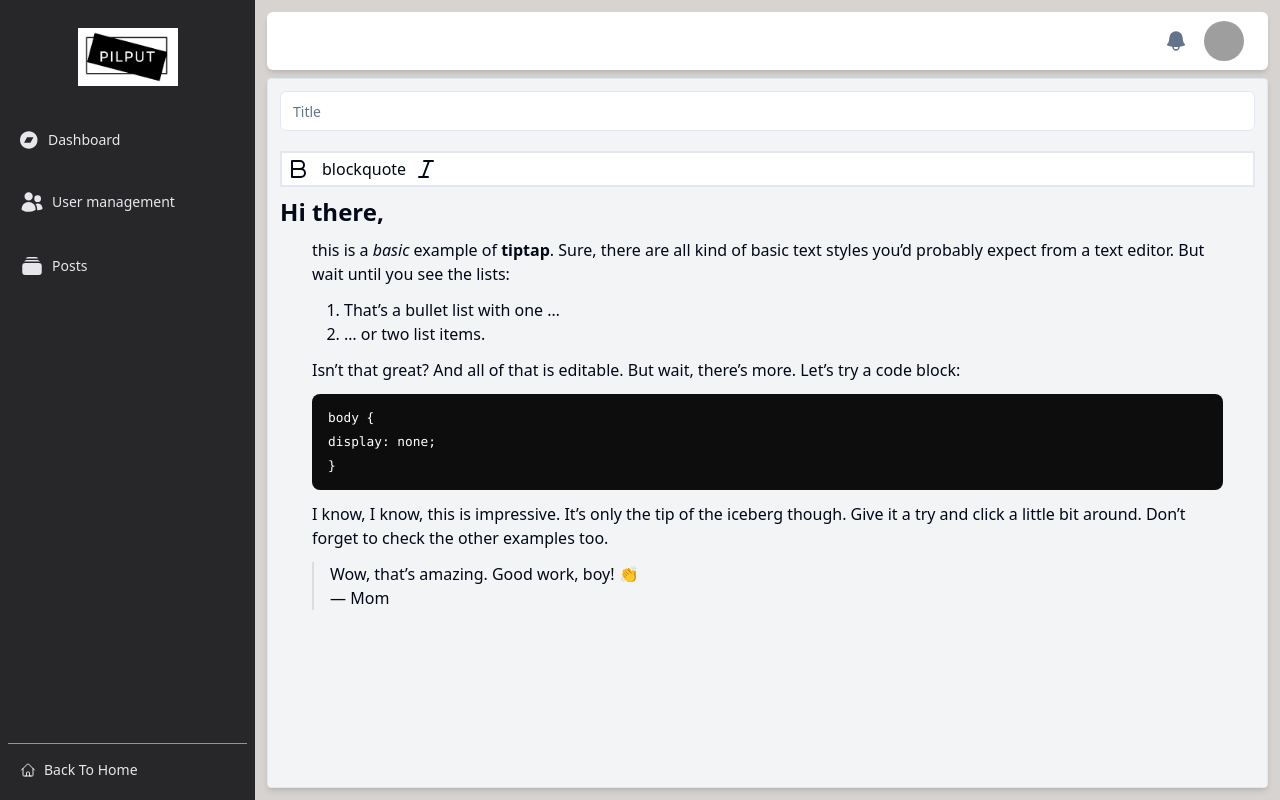
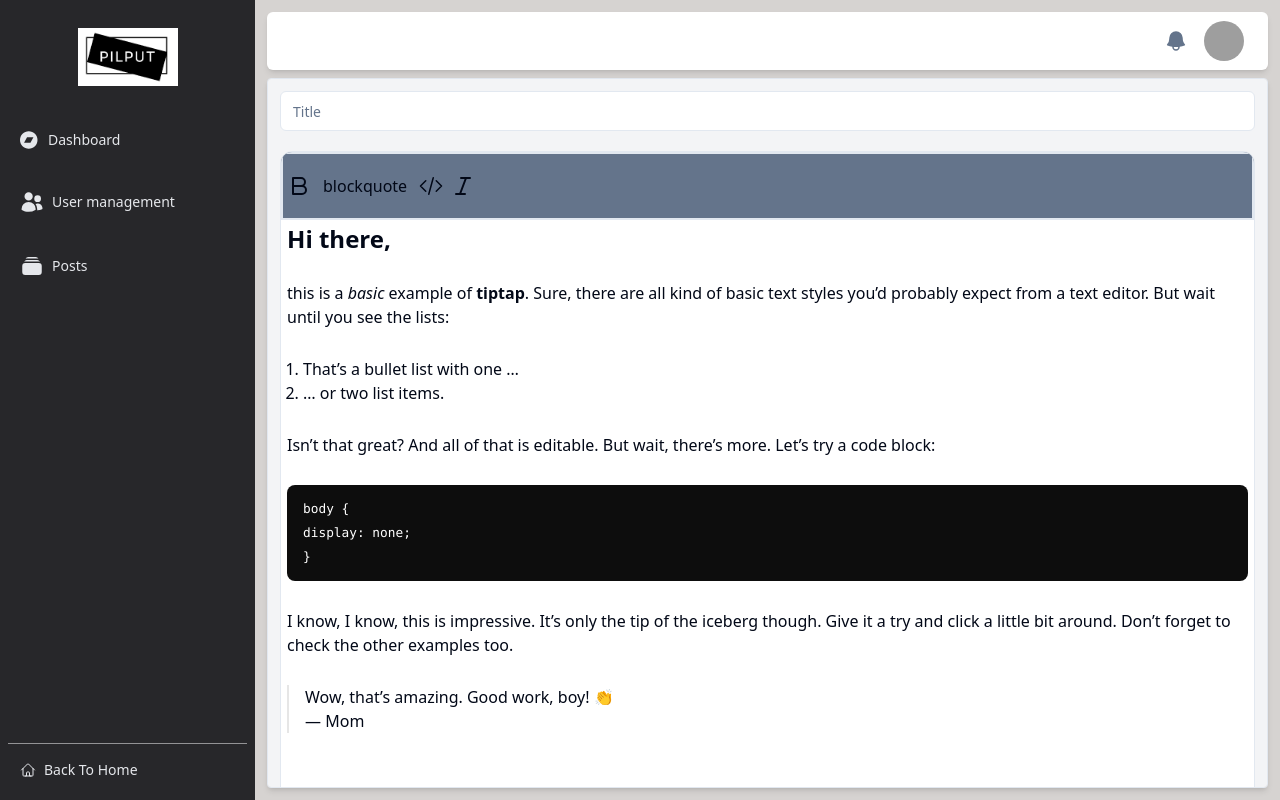
Before and after one commit to cecep31/pilput-type, a React (Vite) app: page /posts/create in a window 1280 px wide. Built offline with nearby package versions, Linux system fonts and the light colour scheme; no server answers; grey boxes are pictures that could not be loaded.

Commit message:
Fix formatting issues in Editor and MenuBar components

```diff
--- a/src/components/post/Editor.tsx
+++ b/src/components/post/Editor.tsx
@@ -1,13 +1,12 @@
-import '@/titptap.scss'
+import "@/titptap.scss";
 // src/Tiptap.jsx
 import { BubbleMenu, EditorProvider } from "@tiptap/react";
 import StarterKit from "@tiptap/starter-kit";
 import MenuBar from "./MenuBar";
-import Blockquote from '@tiptap/extension-blockquote';
-import Buble from './Bubble';
+import Buble from "./Bubble";
 
 // define your extension array
-const extensions = [StarterKit,Blockquote];
+const extensions = [StarterKit];
 
 const content = `
 <h2>
@@ -42,16 +41,18 @@ display: none;
 
 const Tiptap = () => {
   return (
-    <>
-      <EditorProvider
+    <div className="bg-white border rounded-xl overflow-hidden">
+      <EditorProvider editable={true}
         slotBefore={<MenuBar />}
         extensions={extensions}
         content={content}
       >
         {/* <FloatingMenu><MenuBar/></FloatingMenu> */}
-        <BubbleMenu><Buble /></BubbleMenu>
+        <BubbleMenu>
+          <Buble />
+        </BubbleMenu>
       </EditorProvider>
-    </>
+    </div>
   );
 };
 
--- a/src/components/post/MenuBar.tsx
+++ b/src/components/post/MenuBar.tsx
@@ -8,18 +8,43 @@ const MenuBar = () => {
     return null;
   }
   return (
-    <div className="flex space-x-1 mb-3 border-2 bg-white">
+    <div className="flex space-x-1 border-2 bg-slate-500 py-4">
       <button
         onClick={() => editor?.chain().focus().toggleBold().run()}
-        className={`${editor?.isActive("bold") ? "bg-slate-600 text-white" : ""} p-1`}
+        className={`${
+          editor?.isActive("bold") ? "bg-slate-600 text-white" : ""
+        } p-1`}
       >
         <Bold />
       </button>
       <button
-        onClick={() => editor?.commands.toggleBlockquote()}
-        className={`${editor?.isActive("bold") ? "bg-slate-600 text-white" : ""} p-1`}
+        onClick={() => editor?.chain().focus().toggleBlockquote().run()}
+        className={`${
+          editor?.isActive("bold") ? "bg-slate-600 text-white" : ""
+        } p-1`}
       >
         blockquote
+      </button>
+      <button
+        onClick={() => editor?.chain().focus().toggleCodeBlock().run()}
+        className={`${
+          editor?.isActive("codeBlock") ? "bg-slate-600 text-white" : ""
+        } p-1`}
+      >
+        <svg
+          xmlns="http://www.w3.org/2000/svg"
+          fill="none"
+          viewBox="0 0 24 24"
+          strokeWidth="1.5"
+          stroke="currentColor"
+          className="w-6 h-6"
+        >
+          <path
+            stroke-linecap="round"
+            stroke-linejoin="round"
+            d="M17.25 6.75L22.5 12l-5.25 5.25m-10.5 0L1.5 12l5.25-5.25m7.5-3l-4.5 16.5"
+          />
+        </svg>
       </button>
       <button
         onClick={() => editor?.chain().focus().toggleItalic().run()}
--- a/src/titptap.scss
+++ b/src/titptap.scss
@@ -1,10 +1,10 @@
 /* Basic editor styles */
 .ProseMirror {
   > * + * {
-      margin-top: 0.75em;
-      margin-left: 2rem;
-      margin-right: 2rem;
+    margin-top: 1.75em;
   }
+  min-height: 700px;
+  padding: 6px;
 
   img {
     max-width: 500px;
@@ -20,7 +20,6 @@
   }
   li{
     list-style: decimal;
-      margin-left: 1rem;
   }
 
   ul,
@@ -205,12 +204,12 @@
   }
 }
 
-  // .tableWrapper {
-  //   padding: 1rem 0;
-  //   overflow-x: auto;
-  // }
+.tableWrapper {
+  padding: 1rem 0;
+  overflow-x: auto;
+}
 
-  // .resize-cursor {
-  //   cursor: ew-resize;
-  //   cursor: col-resize;
-  // }
+.resize-cursor {
+  cursor: ew-resize;
+  cursor: col-resize;
+}
```
Lines whose indentation alone changed are shown as unchanged.
